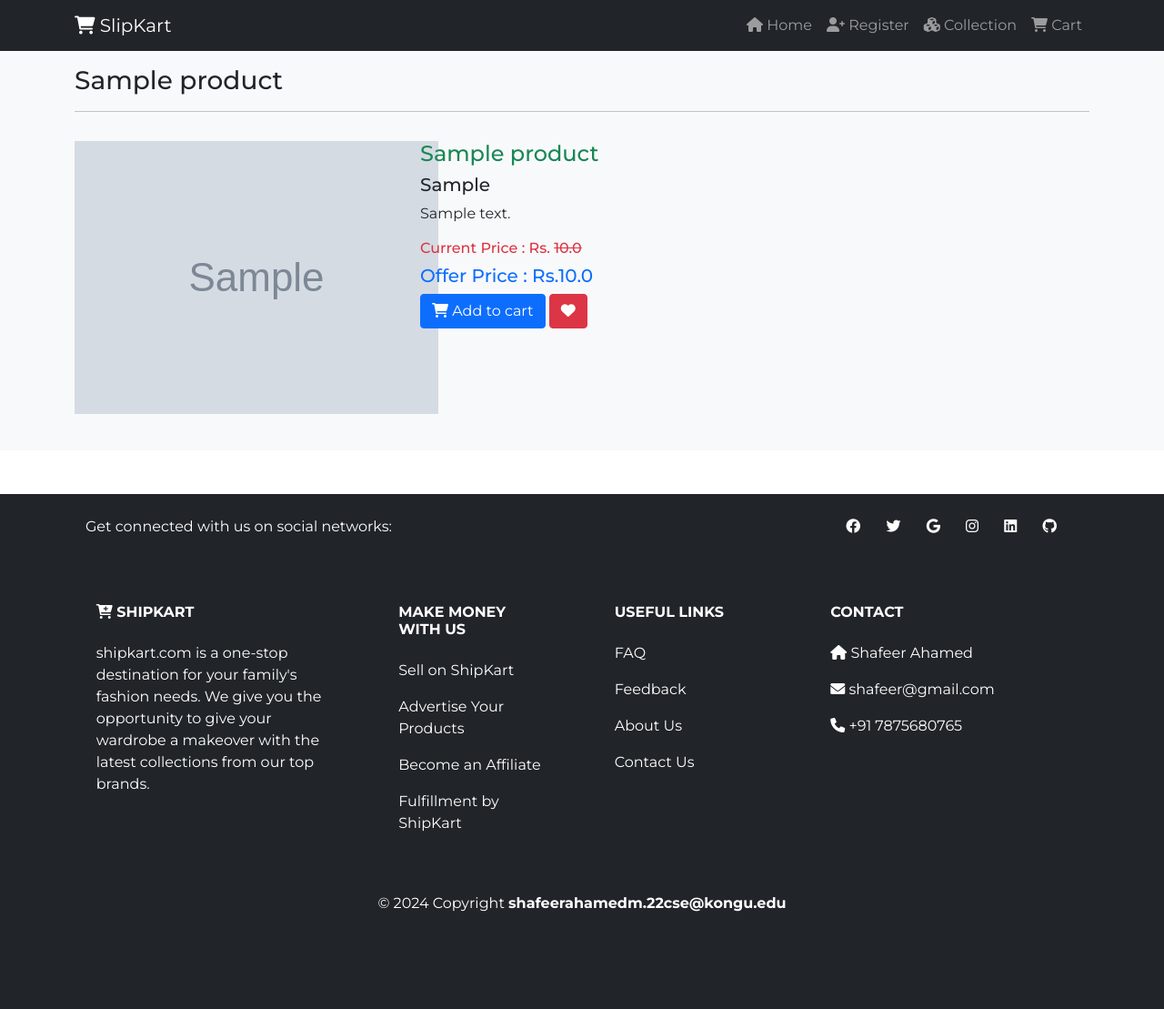
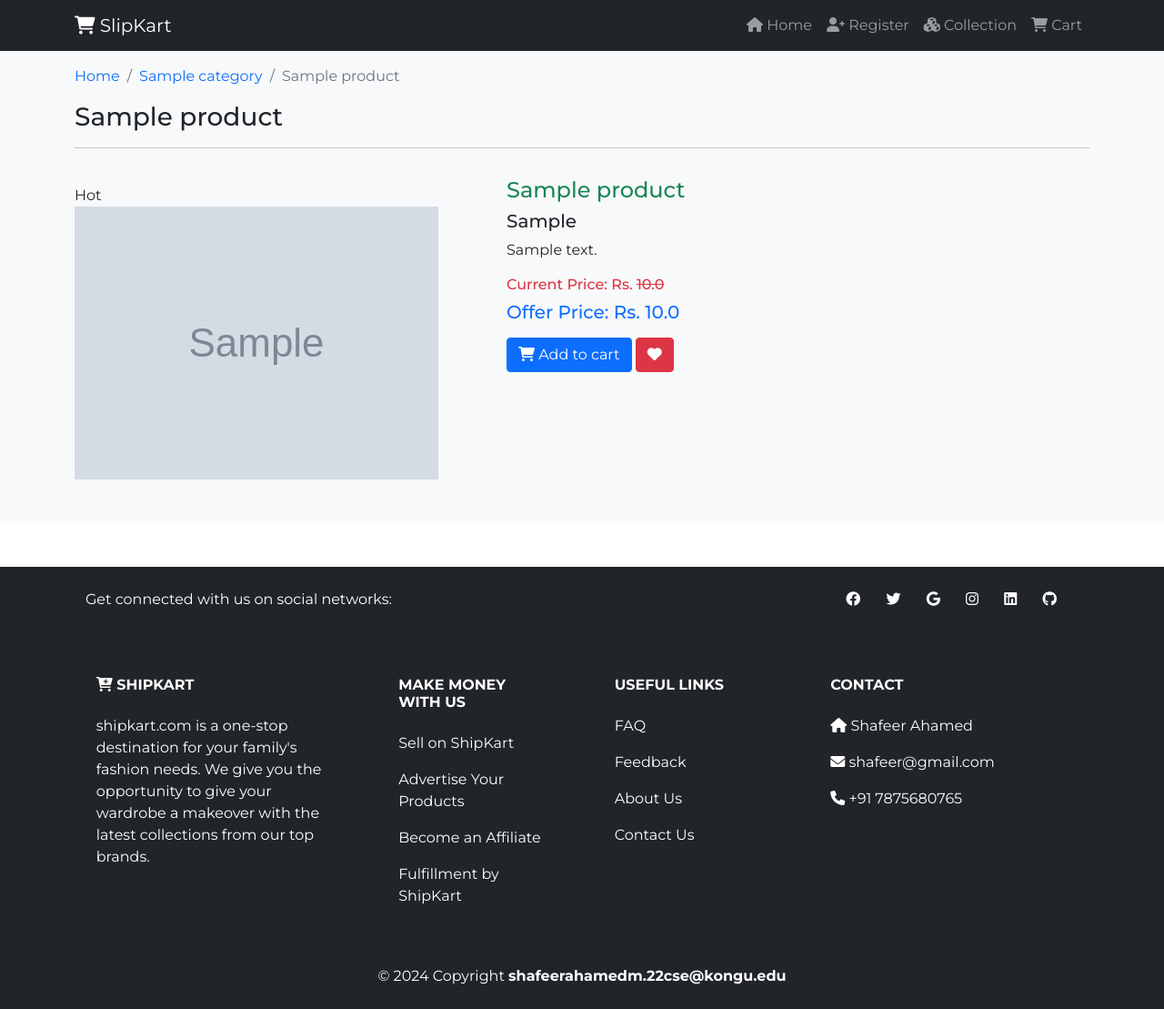
Before and after one commit to shafeer2511/E-Commerce, a Django app: a page that uses shop/templates/shop/products/product_details.html in a window 1280 px wide. Shown: the whole page at 91% size. Before the commit the page ends 1002 px from the top, so only its background shows below. Run offline with Django 5.2, Linux system fonts and the light colour scheme; tables that the repository leaves empty hold one stand-in row (values such as "Sample post"); grey boxes marked "Sample" are stand-in pictures.

Commit message:
Update product_details.html

```diff
--- a/shop/templates/shop/products/product_details.html
+++ b/shop/templates/shop/products/product_details.html
@@ -1,34 +1,52 @@
 {% extends "shop/layouts/main.html" %}
 {% block title %}
-<title> SlipKart</title>
+<title>SlipKart</title>
 {% endblock title %}
 {% block content %}
 <section class='bg-light py-4 my-5'>
   <div class='container'>
       <div class='row'>
           <div class='col-12'>
+              <!-- Breadcrumbs -->
+              <nav aria-label="breadcrumb">
+                  <ol class="breadcrumb">
+                      <li class="breadcrumb-item"><a href="{% url 'home' %}">Home</a></li>
+                      <li class="breadcrumb-item"><a href="{% url 'collection' products.category.name %}">{{ products.category }}</a></li>
+                      <li class="breadcrumb-item active" aria-current="page">{{ products }}</li>
+                  </ol>
+              </nav>
+              <!-- End Breadcrumbs -->
+
               <div class='mb-3'>
-                  <h3> {{products}}</h3>
+                  <h3>{{ products }}</h3>
                   <hr style="border-color:#b8bfc2">
               </div>
               <div class='row'>
-              <div class="col-4 my-3">
-                <img src='{{products.product_image.url }}' class='card-image-top' alt={{products}}>
+                  <div class="col-5 my-4 pic-box">
+                    {% if products.trending %}
+                    <div class='hot'>Hot</div>
+                  {% endif %}
+                      <img src='{{ products.product_image.url }}' class='card-image-top' alt="{{ products }}">
+
+                  </div>
+                  <div class='col-7 my-3'>
+                      <h4 class='text-success'>{{ products }}</h4>
+                      <h5>{{ products.vendor }}</h5>
+                      <p>{{ products.description }}</p>
+                      <h6 class="my-2 text-danger">Current Price: Rs. <s>{{ products.original_price }}</s></h6>
+                      <h5 class="my-2 text-primary">Offer Price: Rs. {{ products.selling_price }}</h5>
+                      <div class='my-3'>
+                        {% if products.quantity > 0 %}
+                        <button class='btn btn-primary'><i class='fas fa-shopping-cart'></i> Add to cart</button>
+                        {% else %}
+                        <button class='btn btn-secondary'><i class='fas fa-minus'></i> Out of Stock </button>
+                        {% endif %}
+                        <button class='btn btn-danger'><i class='fas fa-heart'></i></button>
+                      </div>
+                  </div>
               </div>
-              <div class='col-8 my-3'>
-                <h4 class='text-success'>{{products}}</h4>
-                    <h5>{{products.vendor}}</h5>
-                    <p>{{products.description}}</p>
-                    <h6 class="my-2 text-danger">Current Price : Rs. <s>{{products.original_price}}</s></h6>
-                    <h5 class="my-2 text-primary">Offer Price   : Rs.{{products.selling_price}}</h5>
-                    <button class='btn btn-primary'><i class='fas fa-shopping-cart'></i> Add to cart</button>
-                    <button class='btn btn-danger'><i class='fas fa-heart'></i></button>
-              </div>
-            </div>
           </div>
       </div>
-
   </div>
 </section>
-
 {% endblock content %}
```
